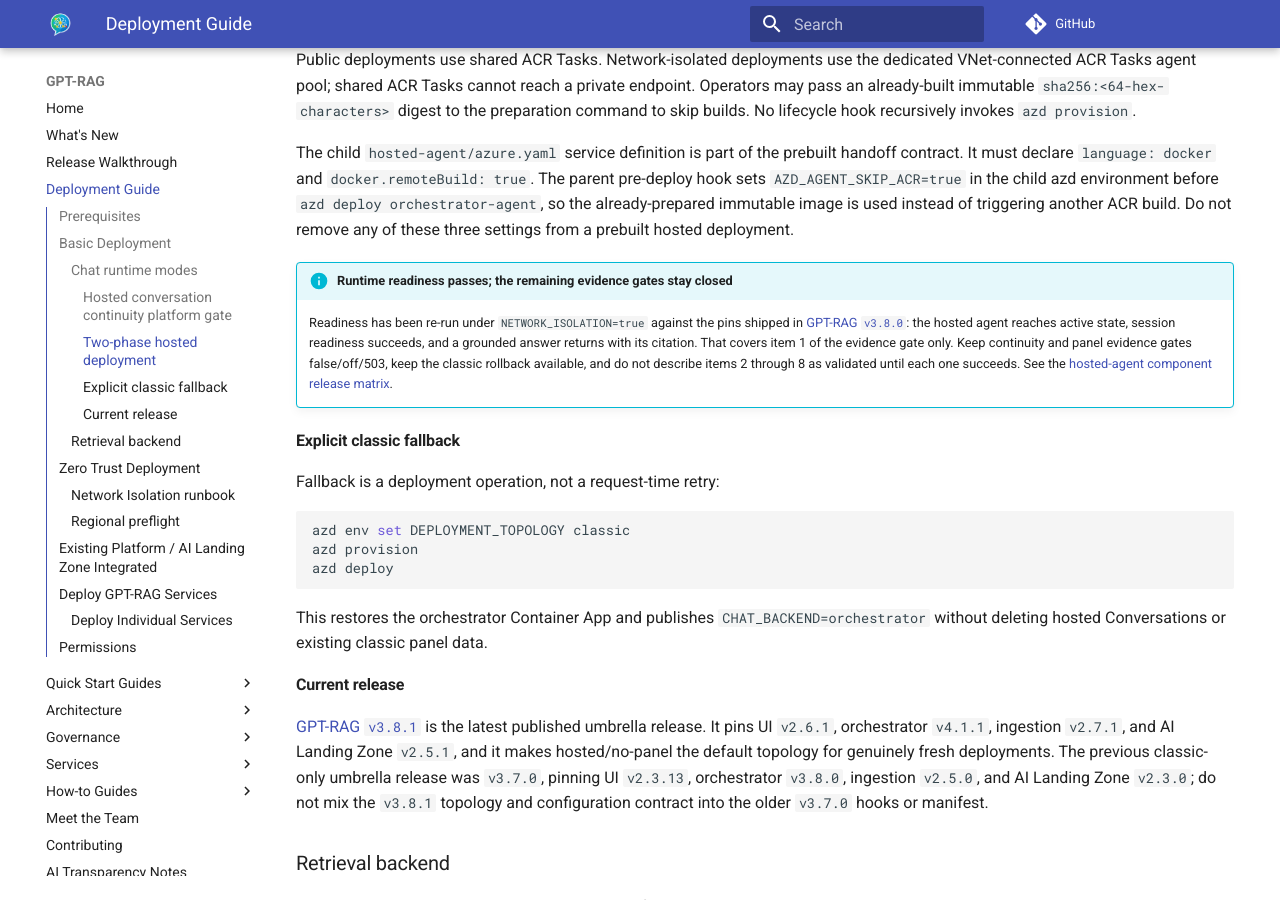
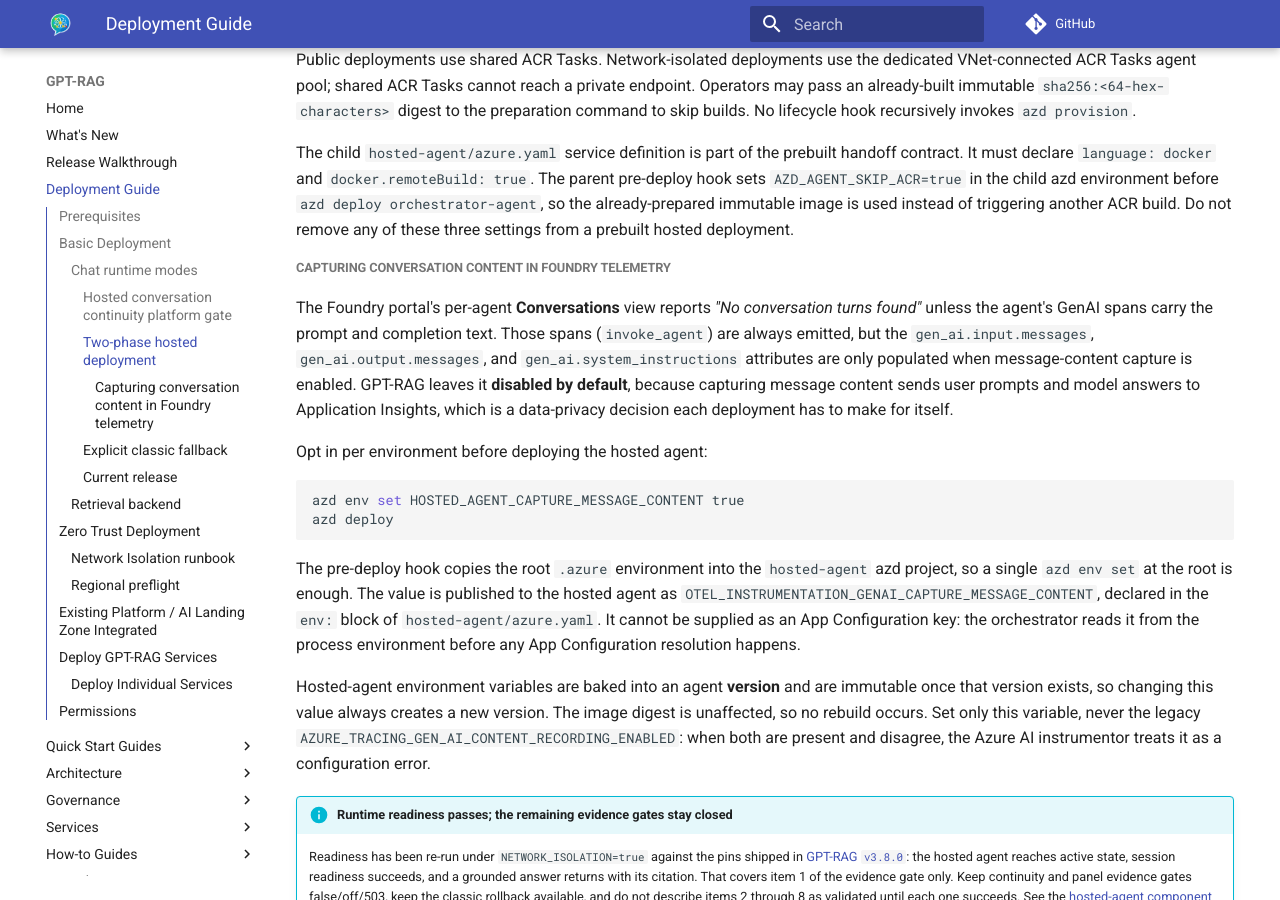
Before and after one commit to Azure/GPT-RAG, an MkDocs documentation site: the page built from docs/deploy.md, in a window 1280 px wide and 900 px high, scrolled down 6397 px. Built offline with MkDocs 1.6.1 and Material for MkDocs 9.7.7, drawn with Linux system fonts in a browser that asks for light colours; comment, search, counter and statistics services are not loaded.

Commit message:
docs(deploy): document opt-in GenAI message-content capture

````diff
--- a/docs/deploy.md
+++ b/docs/deploy.md
@@ -274,6 +274,38 @@
 instead of triggering another ACR build. Do not remove any of these three
 settings from a prebuilt hosted deployment.
 
+##### Capturing conversation content in Foundry telemetry
+
+The Foundry portal's per-agent **Conversations** view reports
+*"No conversation turns found"* unless the agent's GenAI spans carry the prompt
+and completion text. Those spans (`invoke_agent`) are always emitted, but the
+`gen_ai.input.messages`, `gen_ai.output.messages`, and
+`gen_ai.system_instructions` attributes are only populated when message-content
+capture is enabled. GPT-RAG leaves it **disabled by default**, because capturing
+message content sends user prompts and model answers to Application Insights,
+which is a data-privacy decision each deployment has to make for itself.
+
+Opt in per environment before deploying the hosted agent:
+
+```powershell
+azd env set HOSTED_AGENT_CAPTURE_MESSAGE_CONTENT true
+azd deploy
+```
+
+The pre-deploy hook copies the root `.azure` environment into the
+`hosted-agent` azd project, so a single `azd env set` at the root is enough. The
+value is published to the hosted agent as
+`OTEL_INSTRUMENTATION_GENAI_CAPTURE_MESSAGE_CONTENT`, declared in the `env:`
+block of `hosted-agent/azure.yaml`. It cannot be supplied as an App
+Configuration key: the orchestrator reads it from the process environment before
+any App Configuration resolution happens.
+
+Hosted-agent environment variables are baked into an agent **version** and are
+immutable once that version exists, so changing this value always creates a new
+version. The image digest is unaffected, so no rebuild occurs. Set only this
+variable, never the legacy `AZURE_TRACING_GEN_AI_CONTENT_RECORDING_ENABLED`:
+when both are present and disagree, the Azure AI instrumentor treats it as a
+configuration error.
 !!! info "Runtime readiness passes; the remaining evidence gates stay closed"
     Readiness has been re-run under `NETWORK_ISOLATION=true` against the pins
     shipped in [GPT-RAG `v3.8.0`](https://github.com/Azure/GPT-RAG/releases/tag/v3.8.0):
````
